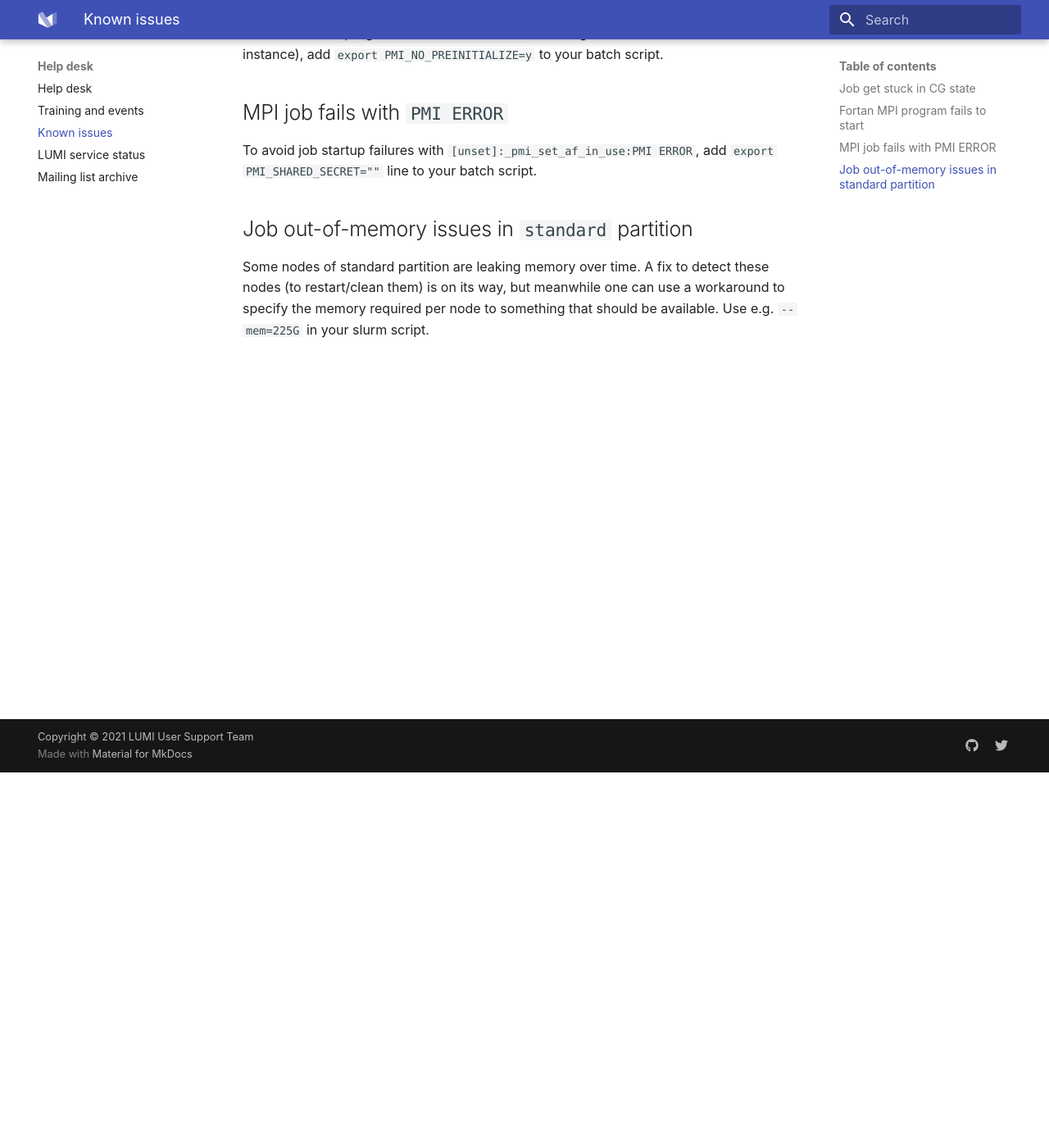
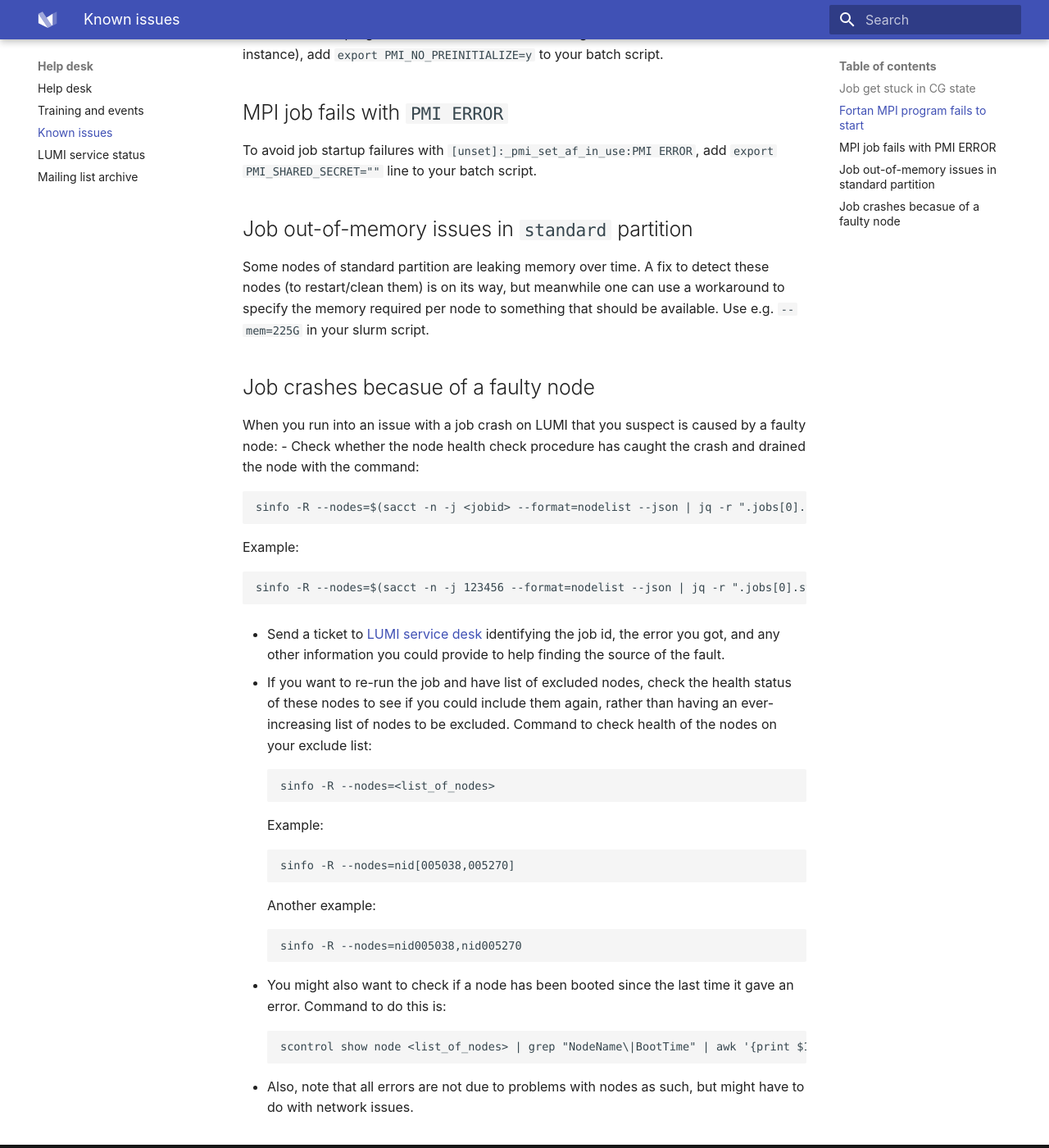
Before and after one commit to Lumi-supercomputer/lumi-userguide, an MkDocs documentation site: the page built from docs/helpdesk/issues.md, in a window 1280 px wide and 1400 px high, scrolled down 458 px. Shown: the whole window at 82% size. Built offline with MkDocs 1.6.1 and Material for MkDocs 9.7.7, drawn with Linux system fonts in a browser that asks for light colours.

Commit message:
Add check guide for faulty nodes in issues.md

````diff
--- a/docs/helpdesk/issues.md
+++ b/docs/helpdesk/issues.md
@@ -25,3 +25,37 @@
 ## Job out-of-memory issues in `standard` partition
 
 Some nodes of standard partition are leaking memory over time. A fix to detect these nodes (to restart/clean them) is on its way, but meanwhile one can use a workaround to specify the memory required per node to something that should be available. Use e.g. `--mem=225G` in your slurm script.
+
+## Job crashes becasue of a faulty node
+
+When you run into an issue with a job crash on LUMI that you suspect is caused by a faulty node:
+- Check whether the node health check procedure has caught the crash and drained the node with the command:
+  ```
+  sinfo -R --nodes=$(sacct -n -j <jobid> --format=nodelist --json | jq -r ".jobs[0].steps[1].nodes.list | .[]" | paste -sd ',')
+  ```
+  Example:
+  ```
+  sinfo -R --nodes=$(sacct -n -j 123456 --format=nodelist --json | jq -r ".jobs[0].steps[1].nodes.list | .[]"  | paste -sd ',')
+  ```
+
+- Send a ticket to [LUMI service desk](https://lumi-supercomputer.eu/user-support/need-help/running/) identifying the job id, the error you got, and any other information you could provide to help finding the source of the fault.
+
+- If you want to re-run the job and have list of excluded nodes, check the health status of these nodes to see if you could include them again, rather than having an ever-increasing list of nodes to be excluded. Command to check health of the nodes on your exclude list:
+  ```
+  sinfo -R --nodes=<list_of_nodes>
+  ```
+  Example:
+  ```
+  sinfo -R --nodes=nid[005038,005270]
+  ```
+  Another example:
+  ```
+  sinfo -R --nodes=nid005038,nid005270
+  ```
+
+- You might also want to check if a node has been booted since the last time it gave an error. Command to do this is:
+  ```
+  scontrol show node <list_of_nodes> | grep "NodeName\|BootTime" | awk '{print $1}'
+  ```
+
+- Also, note that all errors are not due to problems with nodes as such, but might have to do with network issues.
````
